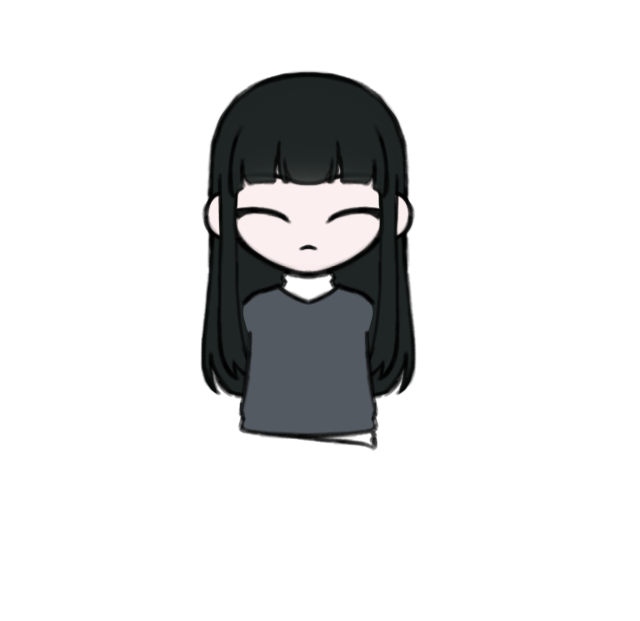
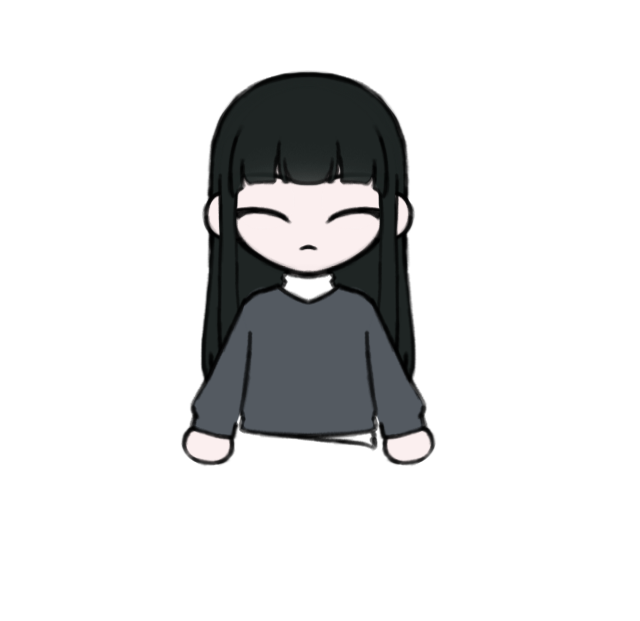
Before and after one commit to hanj33/EST_FE2_animation, a plain HTML site: page index.html in a window 1280 px wide. Shown: the whole page, without its empty margins (0-640 px from the left). Drawn offline with Linux system fonts and the light colour scheme.

Commit message:
애니메이션 적용

```diff
--- a/index.html
+++ b/index.html
@@ -33,14 +33,11 @@
           transform: scale(1, 1);
         }
       }
+
       div .head .hair-front {
-        position: absolute;
-
         z-index: 1500;
       }
       div .head .hair-side {
-        position: absolute;
-
         z-index: 1400;
       }
 
@@ -48,8 +45,6 @@
         animation-name: breath-hair;
         animation-duration: 4s;
         animation-iteration-count: infinite;
-
-
       }
 
       /* --------------- 눈 --------------- */
@@ -159,15 +154,40 @@
           transform: translate(0, 0);
         }
       }
+      @keyframes breath-arm-right {
+        50% {
+          transform: rotate(3deg);
+        }
+      }
+      @keyframes breath-arm-left {
+        50% {
+          transform: rotate(-3deg);
+        }
+      }
 
       .body {
-        position: absolute;
-        z-index: 950;
+        z-index: 600;
         animation-name: breath-body;
+        animation-duration: 4s;
+        animation-iteration-count: infinite;
+      }
+
+      .body .arm {
+        z-index: -800;
+      }
+      .body .arm-right {
+        /* transform-origin: top right; */
+        animation-name: breath-arm-right;
         animation-duration: 4s;
         animation-iteration-count: infinite;
 
       }
+      .body .arm-left {
+        animation-name: breath-arm-left;
+        animation-duration: 4s;
+        animation-iteration-count: infinite;
+      }
+
     </style>
   </head>
   <body>
@@ -188,9 +208,11 @@
           </div>
         <img src="src/001_01-목.png" alt="" class="neck">
       </div>
-      <img src="src/001_02-뒷머리.png" alt="" class="hair hair-back">
+      <img src="src/001_02-뒷머리.png" alt="" class="hair-back">
     </div>
     <div class="body">
+      <img src="src/002-몸-오른팔.png" alt="" class="body arm arm-right">
+      <img src="src/002-몸-왼팔.png" alt="" class="body arm arm-left">
       <img src="src/002-몸.png" alt="">
     </div>
   </body>
```
Also changed, not shown: src/002-몸-오른팔.png (added), src/002-몸-왼팔.png (added).
